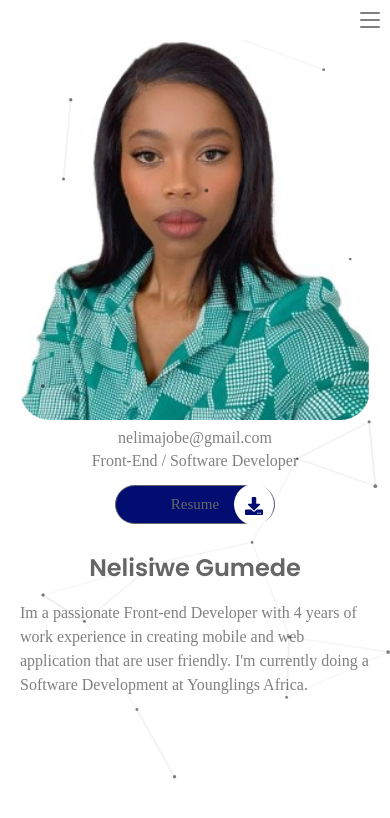
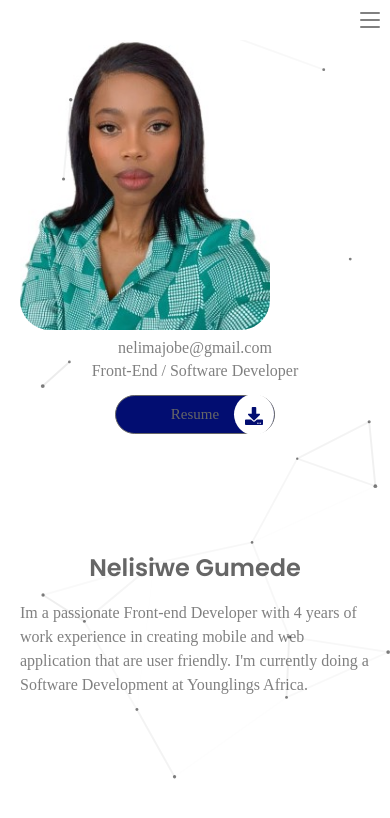
Before and after one commit to Nelisiwe/Nelisiwe-Portfolio, a React (Vite) app: page / in a window 390 px wide. Shown: the top 818 px of the page. Built offline with nearby package versions, Linux system fonts and the light colour scheme; a web font is replaced by a local one.

Commit message:
image sizing

```diff
--- a/src/pages/home/home.css
+++ b/src/pages/home/home.css
@@ -140,10 +140,10 @@
     }
 
     .home_img {
-      width: 100%;
-      height: 390px;
-      margin: 0;
-      border: none;
+        width: 250px;
+        height: 300px;
+        margin: 0;
+        border: none;
     }
 
     .home_details {
```
